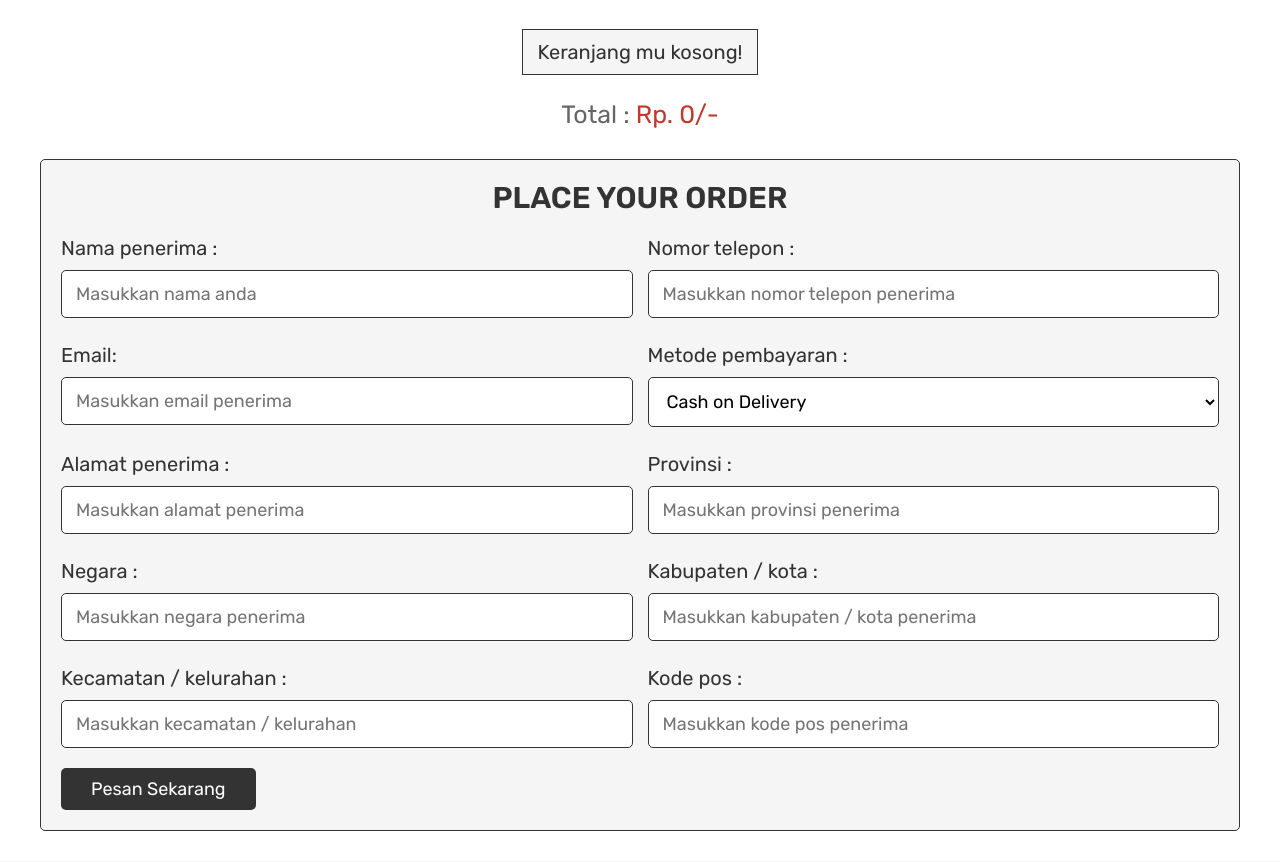
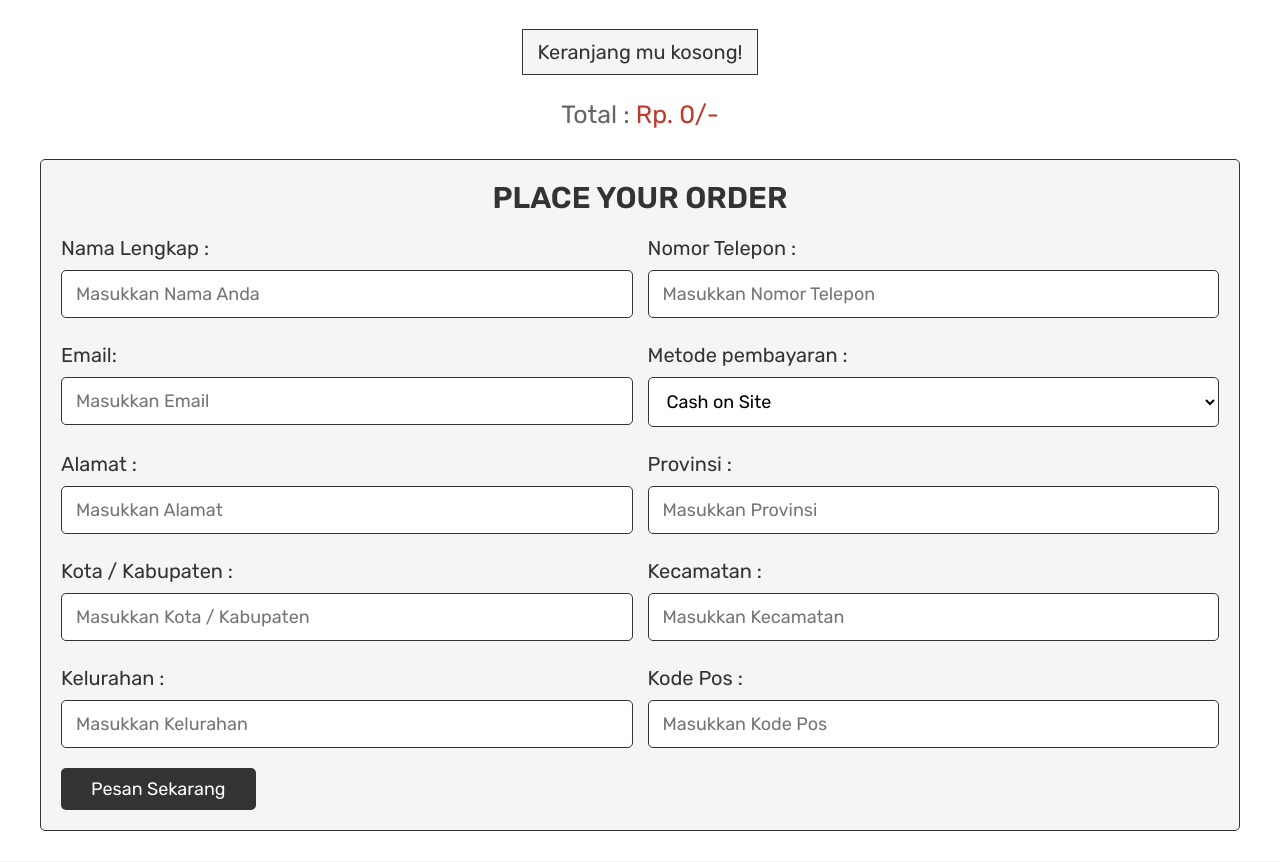
Before and after one commit to mKevinSF/Ngalebeut, a PHP site: page /checkout.php in a window 1280 px wide. Shown: the part 379-1241 px from the top of the page. Run offline with PHP 8.4, Linux system fonts and the light colour scheme; a user stored in the database is signed in; data comes from the database, SQL or seed files in the repository.

Commit message:
aowkaowka

```diff
--- a/cart.php
+++ b/cart.php
@@ -92,8 +92,8 @@ if(isset($_GET['delete_all'])){
    <div class="cart-total">
       <p>Total : <span>Rp. <?php echo $grand_total; ?>/-</span></p>
       <div class="flex">
-         <a href="shop.php" class="option-btn">Lanjutkan shopping</a>
-         <a href="checkout.php" class="btn <?php echo ($grand_total > 1)?'':'disabled'; ?>">Pergi ke checkout</a>
+         <a href="shop.php" class="option-btn">Lanjutkan Memilih Service</a>
+         <a href="checkout.php" class="btn <?php echo ($grand_total > 1)?'':'disabled'; ?>">Pergi Ke Checkout</a>
       </div>
    </div>
 
--- a/checkout.php
+++ b/checkout.php
@@ -16,7 +16,7 @@ if(isset($_POST['order_btn'])){
    $number = $_POST['nomorhp'];
    $email = mysqli_real_escape_string($conn, $_POST['email']);
    $method = mysqli_real_escape_string($conn, $_POST['method']);
-   $address = mysqli_real_escape_string($conn, 'Jl.'. $_POST['alamat'].', '. $_POST['provinsi'].', '. $_POST['negara'].', '. $_POST['kabkot'].', '. $_POST['kecamatan'] . ' - '.$_POST['kodepos']);
+   $address = mysqli_real_escape_string($conn, 'Jl.'. $_POST['alamat'].', '. $_POST['provinsi'].', '. $_POST['kotkab'].', '. $_POST['kecamatan'].', '. $_POST['kelurahan'] . ' - '.$_POST['kodepos']);
    $placed_on = date('d-M-Y');
 
    $cart_total = 0;
@@ -101,48 +101,48 @@ if(isset($_POST['order_btn'])){
       <h3>place your order</h3>
       <div class="flex">
          <div class="inputBox">
-            <span>Nama penerima :</span>
-            <input type="text" name="nama" required placeholder="Masukkan nama anda">
+            <span>Nama Lengkap :</span>
+            <input type="text" name="nama" required placeholder="Masukkan Nama Anda">
          </div>
          <div class="inputBox">
-            <span>Nomor telepon :</span>
-            <input type="number" name="nomorhp" required placeholder="Masukkan nomor telepon penerima">
+            <span>Nomor Telepon :</span>
+            <input type="number" name="nomorhp" required placeholder="Masukkan Nomor Telepon">
          </div>
          <div class="inputBox">
             <span>Email:</span>
-            <input type="email" name="email" required placeholder="Masukkan email penerima">
+            <input type="email" name="email" required placeholder="Masukkan Email">
          </div>
          <div class="inputBox">
             <span>Metode pembayaran :</span>
             <select name="method">
-               <option value="cash on delivery">Cash on Delivery</option>
+               <option value="cash on delivery">Cash on Site</option>
                <option value="credit card">Credit Card</option>
-               <option value="paypal">Paypal</option>
+               <option value="paypal">Internet Banking</option>
             </select>
          </div>
          <div class="inputBox">
-            <span>Alamat penerima :</span>
-            <input type="text" name="alamat" required placeholder="Masukkan alamat penerima">
+            <span>Alamat :</span>
+            <input type="text" name="alamat" required placeholder="Masukkan Alamat">
          </div>
          <div class="inputBox">
             <span>Provinsi :</span>
-            <input type="text" name="provinsi" required placeholder="Masukkan provinsi penerima">
+            <input type="text" name="provinsi" required placeholder="Masukkan Provinsi">
          </div>
          <div class="inputBox">
-            <span>Negara :</span>
-            <input type="text" name="negara" required placeholder="Masukkan negara penerima">
+            <span>Kota / Kabupaten :</span>
+            <input type="text" name="kotkab" required placeholder="Masukkan Kota / Kabupaten">
          </div>
          <div class="inputBox">
-            <span>Kabupaten / kota :</span>
-            <input type="text" name="kabkot" required placeholder="Masukkan kabupaten / kota penerima">
+            <span>Kecamatan :</span>
+            <input type="text" name="kecamatan" required placeholder="Masukkan Kecamatan">
          </div>
          <div class="inputBox">
-            <span>Kecamatan / kelurahan :</span>
-            <input type="text" name="kecamatan" required placeholder="Masukkan kecamatan / kelurahan">
+            <span>Kelurahan :</span>
+            <input type="text" name="kelurahan" required placeholder="Masukkan Kelurahan">
          </div>
          <div class="inputBox">
-            <span>Kode pos :</span>
-            <input type="number" min="0" name="kodepos" required placeholder="Masukkan kode pos penerima">
+            <span>Kode Pos :</span>
+            <input type="number" min="0" name="kodepos" required placeholder="Masukkan Kode Pos">
          </div>
       </div>
       <input type="submit" value="Pesan sekarang" class="btn" name="order_btn">
```
